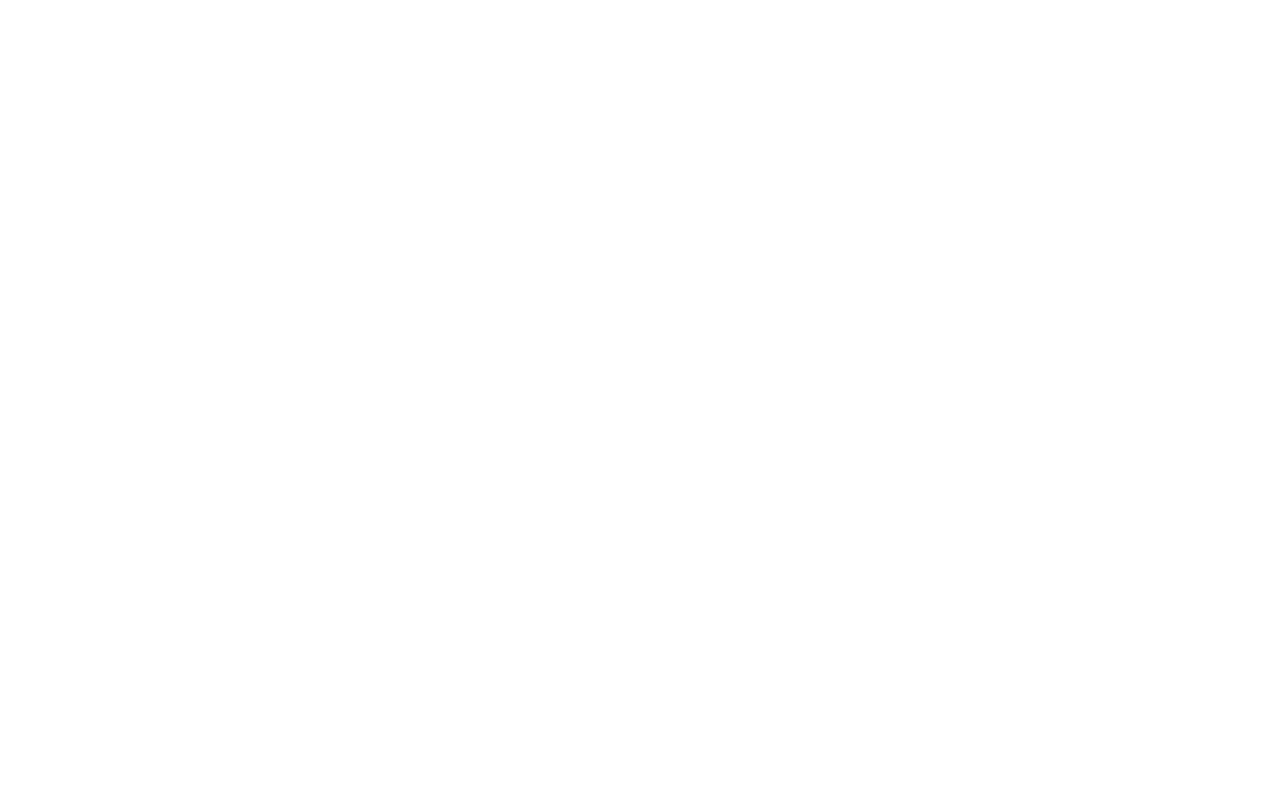
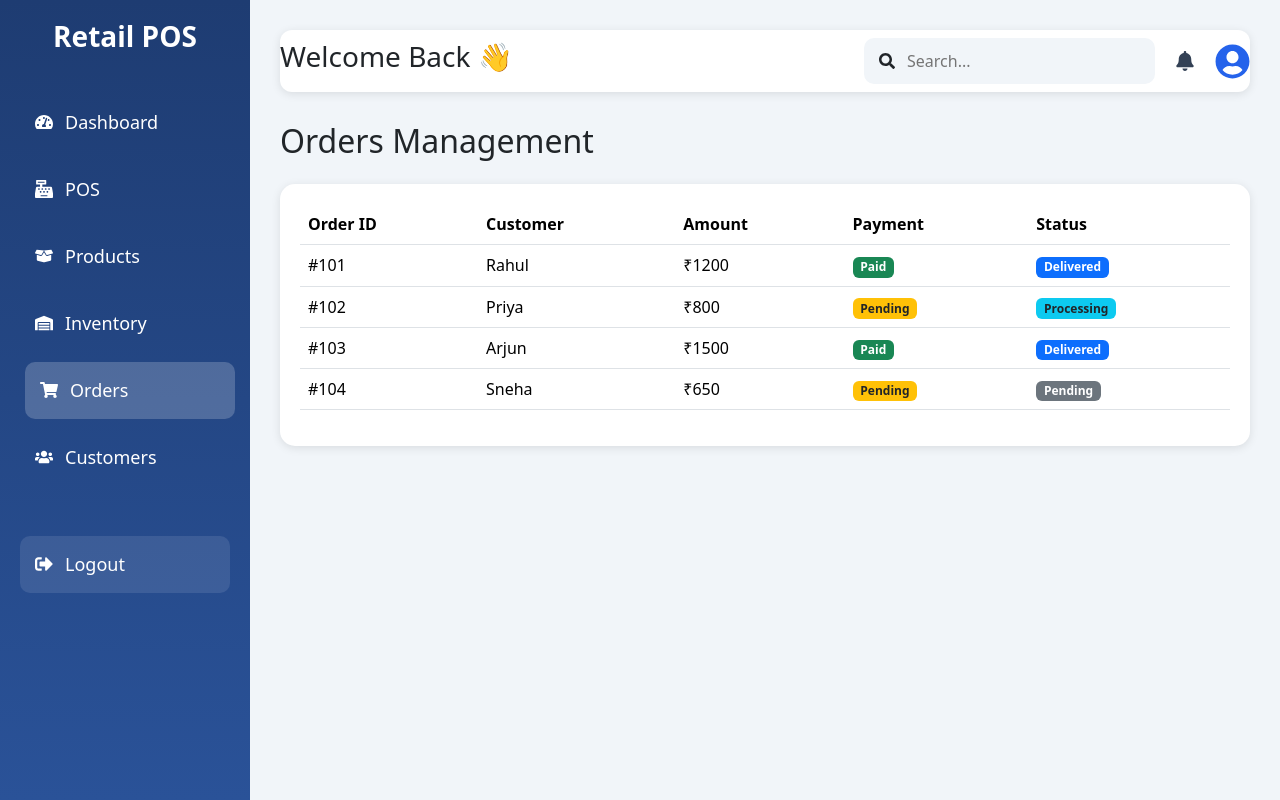
Before and after one commit to 21A91A05H3/Retail_POSsystem_project, a React (Create React App) app in the folder client/: page /orders in a window 1280 px wide. Before the commit this address had no page. Built offline with nearby package versions, Linux system fonts and the light colour scheme.

Commit message:
orders management created

```diff
--- a/client/src/App.js
+++ b/client/src/App.js
@@ -12,6 +12,7 @@
 import POS from "./pages/POS/pos";
 import Products from "./pages/Products/products";
 import Inventory from "./pages/Inventory/inventory";
+import Orders from "./pages/Orders/orders";
 
 function App() {
   return (
@@ -47,6 +48,10 @@
   path="/inventory"
   element={<Inventory />}
 />
+       <Route
+  path="/orders"
+  element={<Orders />}
+/>
       </Routes>
 
     </BrowserRouter>
--- /dev/null
+++ b/client/src/pages/Orders/orders.css
@@ -0,0 +1,21 @@
+.orders-content{
+
+    margin-left: 250px;
+
+    padding: 30px;
+
+    background-color: #f1f5f9;
+
+    min-height: 100vh;
+}
+
+.orders-table{
+
+    background-color: white;
+
+    padding: 20px;
+
+    border-radius: 15px;
+
+    box-shadow: 0px 2px 10px rgba(0,0,0,0.1);
+}
--- /dev/null
+++ b/client/src/pages/Orders/orders.js
@@ -0,0 +1,156 @@
+import React from "react";
+import "./orders.css";
+
+import Sidebar from "../../components/Sidebar/sidebar";
+import Navbar from "../../components/Navbar/navbar";
+
+function Orders() {
+
+  const orders = [
+
+    {
+      id: 101,
+      customer: "Rahul",
+      amount: 1200,
+      payment: "Paid",
+      status: "Delivered"
+    },
+
+    {
+      id: 102,
+      customer: "Priya",
+      amount: 800,
+      payment: "Pending",
+      status: "Processing"
+    },
+
+    {
+      id: 103,
+      customer: "Arjun",
+      amount: 1500,
+      payment: "Paid",
+      status: "Delivered"
+    },
+
+    {
+      id: 104,
+      customer: "Sneha",
+      amount: 650,
+      payment: "Pending",
+      status: "Pending"
+    }
+
+  ];
+
+  return (
+
+    <div className="orders-page">
+
+      <Sidebar />
+
+      <div className="orders-content">
+
+        <Navbar />
+
+        <h2 className="mb-4">
+          Orders Management
+        </h2>
+
+        <div className="orders-table">
+
+          <table className="table table-hover">
+
+            <thead>
+
+              <tr>
+
+                <th>Order ID</th>
+
+                <th>Customer</th>
+
+                <th>Amount</th>
+
+                <th>Payment</th>
+
+                <th>Status</th>
+
+              </tr>
+
+            </thead>
+
+            <tbody>
+
+              {
+                orders.map((order) => (
+
+                  <tr key={order.id}>
+
+                    <td>
+                      #{order.id}
+                    </td>
+
+                    <td>
+                      {order.customer}
+                    </td>
+
+                    <td>
+                      ₹{order.amount}
+                    </td>
+
+                    <td>
+
+                      <span
+                        className={
+                          order.payment === "Paid"
+                          ?
+                          "badge bg-success"
+                          :
+                          "badge bg-warning text-dark"
+                        }
+                      >
+
+                        {order.payment}
+
+                      </span>
+
+                    </td>
+
+                    <td>
+
+                      <span
+                        className={
+                          order.status === "Delivered"
+                          ?
+                          "badge bg-primary"
+                          :
+                          order.status === "Processing"
+                          ?
+                          "badge bg-info text-dark"
+                          :
+                          "badge bg-secondary"
+                        }
+                      >
+
+                        {order.status}
+
+                      </span>
+
+                    </td>
+
+                  </tr>
+                ))
+              }
+
+            </tbody>
+
+          </table>
+
+        </div>
+
+      </div>
+
+    </div>
+  );
+}
+
+export default Orders;
```
